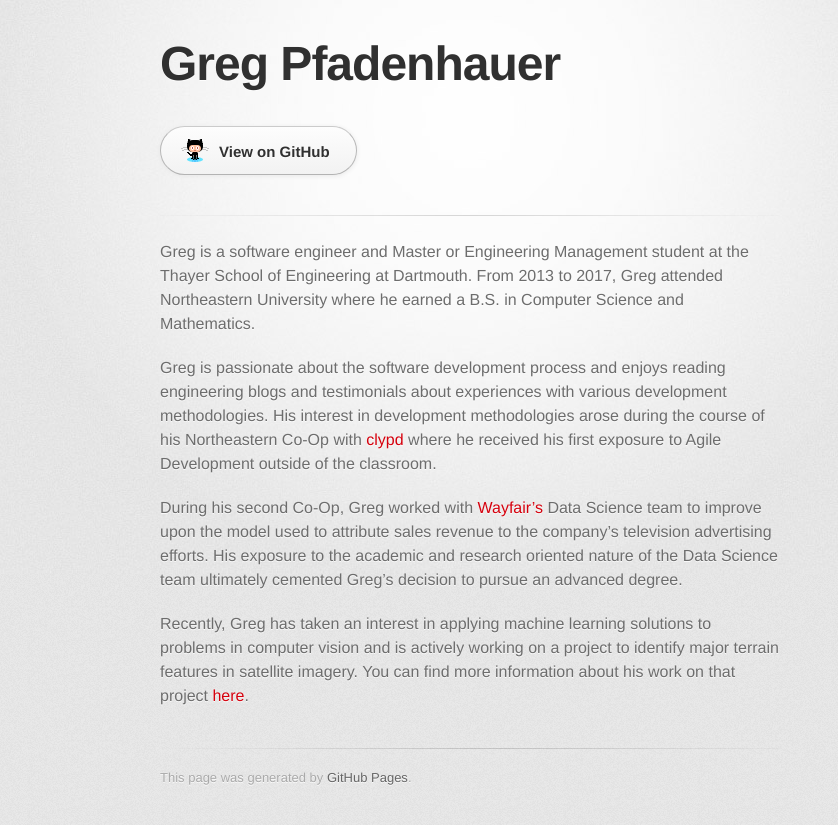
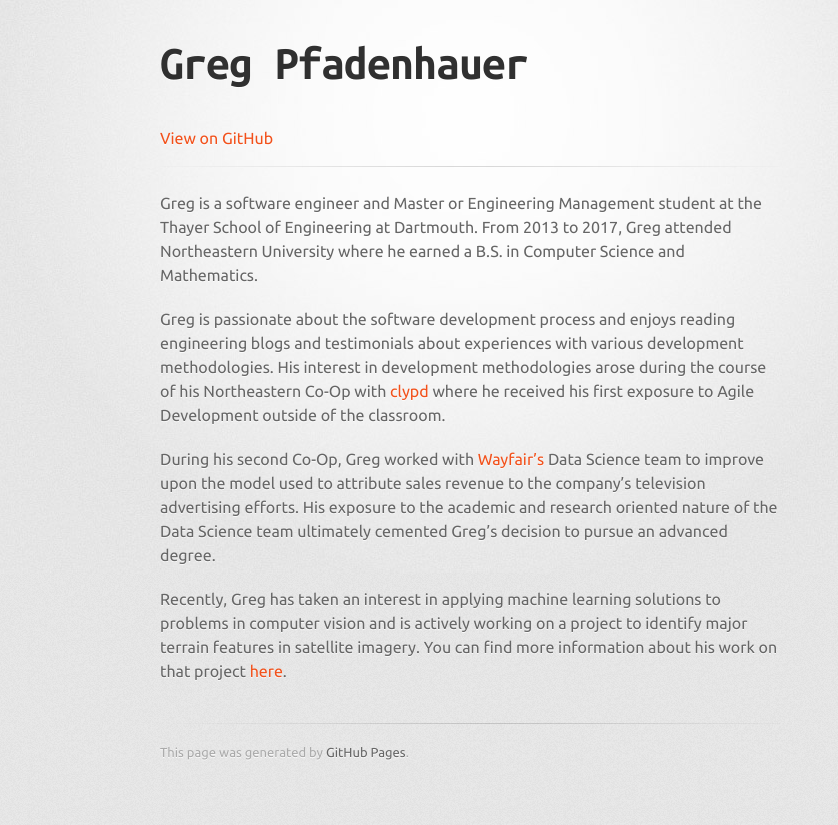
Before and after one commit to greg-pf/greg-pf.github.io, a Jekyll site: the page built from index.md, in a window 1280 px wide. Shown: the top 825 px of the page, without its empty margins (170-1008 px from the left). Built offline with Jekyll 4.4.1, drawn with Linux system fonts in a browser that asks for light colours; some web fonts are replaced; our own code applies the rules of GitHub Pages for plain Markdown files; the repository's description, which GitHub fills in, is left out.

Commit message:
Use Ubuntu family fonts
Now that actual changes to the tactile theme have been made, I've also renamed
it to 'base-theme'.

```diff
--- a/_layouts/default.html
+++ b/_layouts/default.html
@@ -3,7 +3,6 @@
   <head>
     <meta charset='utf-8'>
     <meta http-equiv="X-UA-Compatible" content="chrome=1">
-    <link href='https://fonts.googleapis.com/css?family=Chivo:900' rel='stylesheet' type='text/css'>
     <link rel="stylesheet" href="{{ '/assets/css/style.css?v=' | append: site.github.build_revision | relative_url }}">
     <link rel="stylesheet" type="text/css" href="{{ '/assets/css/print.css' | relative_url }}" media="print">
     <!--[if lt IE 9]>
--- a/_sass/jekyll-theme-tactile.scss
+++ b/_sass/base-theme.scss
@@ -1,4 +1,11 @@
 @import "rouge-base16-dark";
+@import url('https://fonts.googleapis.com/css?family=Ubuntu+Mono:400,700|Ubuntu:400,700');
+$font-regular: 'Ubuntu', sans-serif;
+$font-mono: 'Ubuntu Mono', monospace;
+
+$color-primary: #f2511b;
+$color-secondary: #303030;
+$color-alternate: #666666;
 
 /* http://meyerweb.com/eric/tools/css/reset/
    v2.0 | 20110126
@@ -50,19 +57,19 @@ table {
 
 /* LAYOUT STYLES */
 body {
-  font-family: 'Helvetica Neue', Helvetica, Arial, serif;
+  font-family: $font-regular;
   font-size: 1em;
   line-height: 1.5;
-  color: #6d6d6d;
+  color: $color-alternate;
   text-shadow: 0 1px 0 rgba(255, 255, 255, 0.8);
   background: #e7e7e7 url(../images/body-bg.png) 0 0 repeat;
 }
 
 a {
-  color: #d5000d;
+  color: $color-primary;
 }
 a:hover {
-  color: #c5000c;
+  color: $color-primary - #202020;
 }
 
 header {
@@ -71,10 +78,10 @@ header {
 }
 
 header h1 {
-  font-family: 'Chivo', 'Helvetica Neue', Helvetica, Arial, serif;
+  font-family: $font-mono;
   font-size: 48px; font-weight: 900;
   line-height: 1.2;
-  color: #303030;
+  color: $color-secondary;
   letter-spacing: -1px;
 }
 
@@ -82,7 +89,7 @@ header h2 {
   font-size: 24px;
   font-weight: normal;
   line-height: 1.3;
-  color: #aaa;
+  color: $color-primary;
   letter-spacing: -1px;
 }
 
@@ -100,76 +107,9 @@ header h2 {
   max-width: 100%;
 }
 
-#downloads {
-  margin-bottom: 40px;
-}
-
-a.button {
-  display: block;
-  float: left;
-  width: 179px;
-  padding: 12px 8px 12px 8px;
-  margin-right: 14px;
-  font-size: 15px;
-  font-weight: bold;
-  line-height: 25px;
-  color: #303030;
-  background: #fdfdfd; /* Old browsers */
-  background: -moz-linear-gradient(top,  #fdfdfd 0%, #f2f2f2 100%); /* FF3.6+ */
-  background: -webkit-gradient(linear, left top, left bottom, color-stop(0%,#fdfdfd), color-stop(100%,#f2f2f2)); /* Chrome,Safari4+ */
-  background: -webkit-linear-gradient(top,  #fdfdfd 0%,#f2f2f2 100%); /* Chrome10+,Safari5.1+ */
-  background: -o-linear-gradient(top,  #fdfdfd 0%,#f2f2f2 100%); /* Opera 11.10+ */
-  background: -ms-linear-gradient(top,  #fdfdfd 0%,#f2f2f2 100%); /* IE10+ */
-  background: linear-gradient(top,  #fdfdfd 0%,#f2f2f2 100%); /* W3C */
-  filter: progid:DXImageTransform.Microsoft.gradient( startColorstr='#fdfdfd', endColorstr='#f2f2f2',GradientType=0 ); /* IE6-9 */
-  border-top: solid 1px #cbcbcb;
-  border-right: solid 1px #b7b7b7;
-  border-bottom: solid 1px #b3b3b3;
-  border-left: solid 1px #b7b7b7;
-  border-radius: 30px;
-  -webkit-box-shadow: 10px 10px 5px #888;
-  -moz-box-shadow: 10px 10px 5px #888;
-  box-shadow: 0px 1px 5px #e8e8e8;
-  -moz-border-radius: 30px;
-  -webkit-border-radius: 30px;
-}
-a.button:hover {
-  background: #fafafa; /* Old browsers */
-  background: -moz-linear-gradient(top,  #fdfdfd 0%, #f6f6f6 100%); /* FF3.6+ */
-  background: -webkit-gradient(linear, left top, left bottom, color-stop(0%,#fdfdfd), color-stop(100%,#f6f6f6)); /* Chrome,Safari4+ */
-  background: -webkit-linear-gradient(top,  #fdfdfd 0%,#f6f6f6 100%); /* Chrome10+,Safari5.1+ */
-  background: -o-linear-gradient(top,  #fdfdfd 0%,#f6f6f6 100%); /* Opera 11.10+ */
-  background: -ms-linear-gradient(top,  #fdfdfd 0%,#f6f6f6 100%); /* IE10+ */
-  background: linear-gradient(top,  #fdfdfd 0%,#f6f6f6, 100%); /* W3C */
-  filter: progid:DXImageTransform.Microsoft.gradient( startColorstr='#fdfdfd', endColorstr='#f6f6f6',GradientType=0 ); /* IE6-9 */
-  border-top: solid 1px #b7b7b7;
-  border-right: solid 1px #b3b3b3;
-  border-bottom: solid 1px #b3b3b3;
-  border-left: solid 1px #b3b3b3;
-}
-
-a.button span {
-  display: block;
-  height: 23px;
-  padding-left: 50px;
-}
-
-#download-zip span {
-  background: transparent url(../images/zip-icon.png) 12px 50% no-repeat;
-}
-#download-tar-gz span {
-  background: transparent url(../images/tar-gz-icon.png) 12px 50% no-repeat;
-}
-#view-on-github span {
-  background: transparent url(../images/octocat-icon.png) 12px 50% no-repeat;
-}
-#view-on-github {
-  margin-right: 0;
-}
-
 code, pre {
   margin-bottom: 30px;
-  font-family: Monaco, "Bitstream Vera Sans Mono", "Lucida Console", Terminal;
+  font-family: 'Ubuntu Mono', monospace;
   font-size: 14px;
   color: #222;
 }
@@ -185,12 +125,12 @@ pre {
   overflow: auto;
   color: #f2f2f2;
   text-shadow: none;
-  background: #303030;
+  background: $color-secondary;
 }
 pre code {
   padding: 0;
   color: #f2f2f2;
-  background-color: #303030;
+  background-color: $color-secondary;
   border: none;
 }
 
@@ -241,39 +181,41 @@ form {
 
 
 /* GENERAL ELEMENT TYPE STYLES */
-
 h1 {
+  font-family: $font-mono;
   font-size: 32px;
+  font-weight: bold;
+  color: $color-primary;
 }
 
 h2 {
   margin-bottom: 8px;
   font-size: 22px;
   font-weight: bold;
-  color: #303030;
+  color: $color-secondary;
 }
 
 h3 {
   margin-bottom: 8px;
   font-size: 18px;
   font-weight: bold;
-  color: #d5000d;
+  color: $color-secondary;
 }
 
 h4 {
   font-size: 16px;
   font-weight: bold;
-  color: #303030;
+  color: $color-secondary;
 }
 
 h5 {
   font-size: 1em;
-  color: #303030;
+  color: $color-secondary;
 }
 
 h6 {
   font-size: .8em;
-  color: #303030;
+  color: $color-secondary;
 }
 
 p {
@@ -309,7 +251,7 @@ ol li {
 }
 
 dl dt {
-  color: #303030;
+  color: $color-secondary;
 }
 
 footer {
--- a/assets/css/style.scss
+++ b/assets/css/style.scss
@@ -1,4 +1,4 @@
 ---
 ---
 
-@import "jekyll-theme-tactile";
+@import "base-theme";
```
